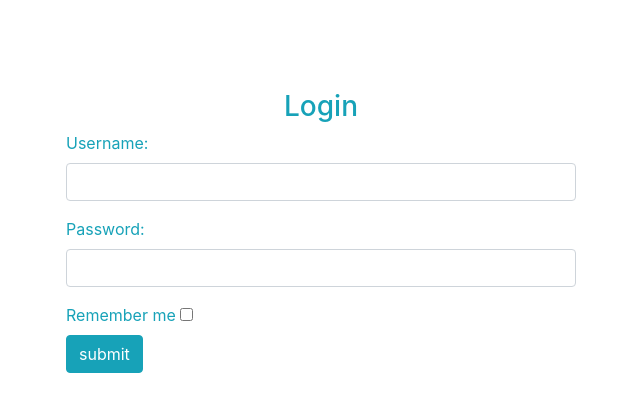
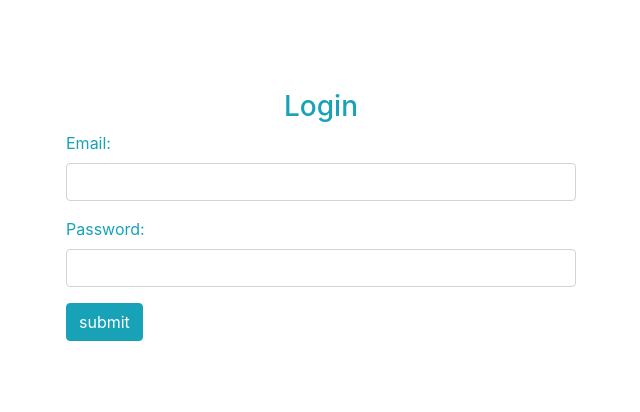
Before and after one commit to lfstos/desafio-globo, a Django app: template core/templates/core/home.html in a window 1280 px wide. Shown: the top 412 px of the page, without its empty margins (319-959 px from the left). Run offline with Django 3.2, Linux system fonts and the light colour scheme; the template is opened without the code that fills it, so the values that code supplies are empty; some libraries are stand-ins or nearby versions.

Commit message:
Altera username e login

```diff
--- a/core/templates/core/home.html
+++ b/core/templates/core/home.html
@@ -23,11 +23,11 @@
         <div id="login-column" class="col-md-6">
           <div id="login-box" class="col-md-12">
 
-            <form id="login-form" class="form" action="login" method="post">
+            <form id="login-form" class="form" action="{% url 'core:principal' %}" method="post">
               {% csrf_token %}
               <h3 class="text-center text-info">Login</h3>
               <div class="form-group">
-                <label for="username" class="text-info">Username:</label><br>
+                <label for="username" class="text-info">Email:</label><br>
                 <input type="text" name="username" id="username" class="form-control">
               </div>
               <div class="form-group">
@@ -35,8 +35,8 @@
                 <input type="password" name="password" id="password" class="form-control">
               </div>
               <div class="form-group">
-                <label for="remember-me" class="text-info"><span>Remember me</span> <span><input id="remember-me"
-                      name="remember-me" type="checkbox"></span></label><br>
+                {% comment %} <label for="remember-me" class="text-info"><span>Remember me</span> <span><input id="remember-me"
+                      name="remember-me" type="checkbox"></span></label><br> {% endcomment %}
                 <input type="submit" name="submit" class="btn btn-info btn-md" value="submit">
               </div>
             </form>
```
